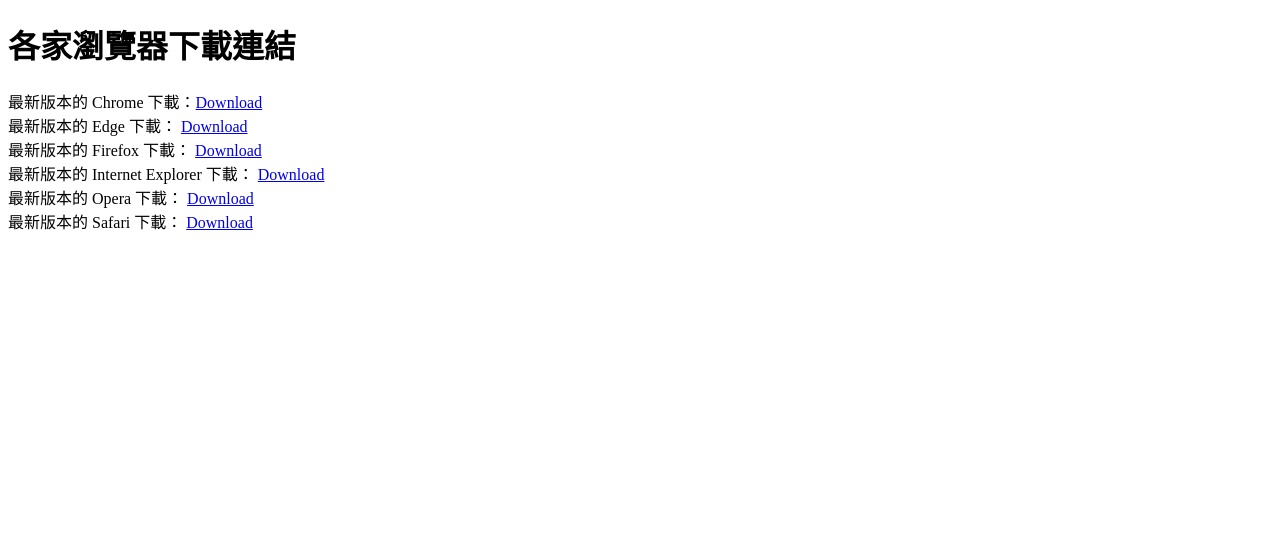
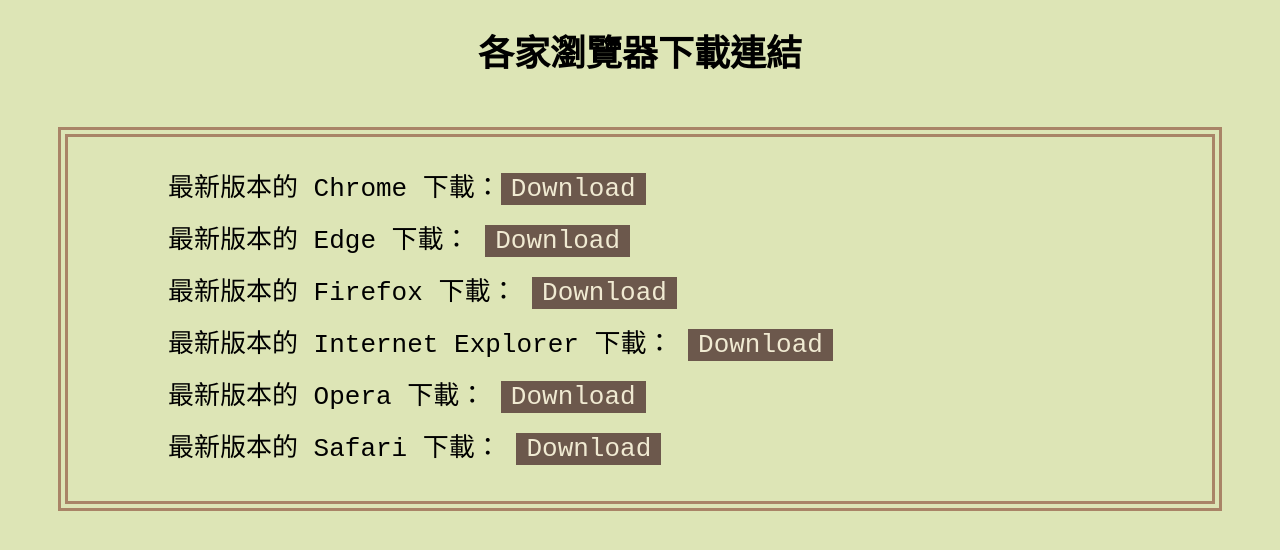
Before and after one commit to tonytwcom/f2e-exercise, a plain HTML site: page ex3-all-browsers-download/index.html in a window 1280 px wide. Drawn offline with Linux system fonts and the light colour scheme; the site is published under a folder, as on GitHub Pages, so addresses that start at the root find nothing.

Commit message:
chore：所有資料夾名稱異動

```diff
--- a/exercise-03/index.html
+++ b/ex3-all-browsers-download/index.html
@@ -4,7 +4,7 @@
     <meta charset="UTF-8" />
     <meta http-equiv="X-UA-Compatible" content="IE=edge" />
     <meta name="viewport" content="width=device-width, initial-scale=1.0" />
-    <link rel="stylesheet" href="/exercise-03/style.css" />
+    <link rel="stylesheet" href="style.css" />
 
     <title>exercise-03</title>
   </head>
@@ -14,7 +14,6 @@
       <p>
         最新版本的 Chrome 下載：<a
           href="https://www.google.com/intl/zh-TW/chrome/thank-you.html?brand=YTUH&statcb=0&installdataindex=empty&defaultbrowser=0"
-          target="_blank"
           >Download</a
         >
         <br />
--- a/exercise-03/style.css
+++ b/ex3-all-browsers-download/style.css
@@ -10,7 +10,7 @@
 }
 
 .csslink {
-  border: 10px double #A98467;
+  border: 10px double #a98467;
   margin: 50px;
   padding-left: 100px;
   line-height: 2;
@@ -24,3 +24,15 @@
   background: #6c584c;
   padding: 1px 10px;
 }
+
+a:hover,
+a:focus {
+  color: #f0ead2;
+  background: rgb(186, 83, 83);
+}
+
+a:active {
+  color: #f0ead2;
+  background: #a98467;
+
+}
```
Also changed, not shown: ex1-html-kongming/about.html (renamed from exercise-01/about.html), ex1-html-kongming/contact.html (renamed from exercise-01/contact.html), ex1-html-kongming/img/download-kong-ming-644x1141.jpg (renamed from exercise-01/img/download-kong-ming-644x1141.jpg), ex1-html-kongming/img/icon-logo-400x400.png (renamed from exercise-01/img/icon-logo-400x400.png), ex1-html-kongming/img/image-china-1280x853.jpg (renamed from exercise-01/img/image-china-1280x853.jpg), ex1-html-kongming/index.html (renamed from exercise-01/index.html), ex1-html-kongming/main.css (renamed from exercise-01/main.css), ex2-css-units/index.html (renamed from exercise-02/index.html), ex2-css-units/style.css (renamed from exercise-02/style.css), 2 other files.
